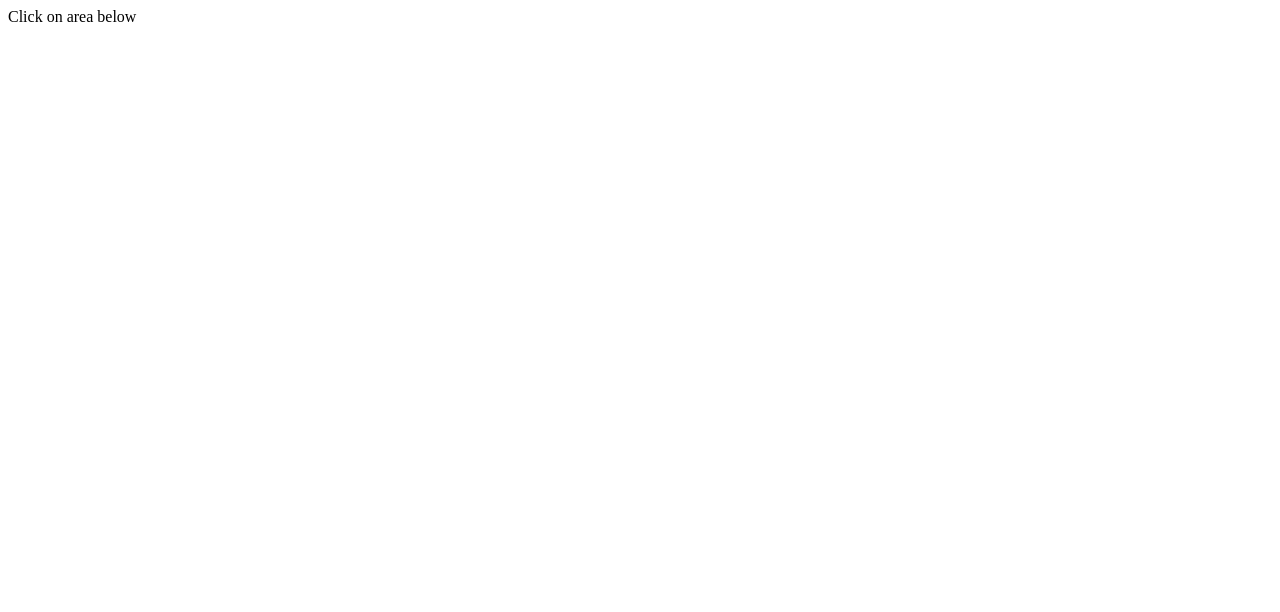
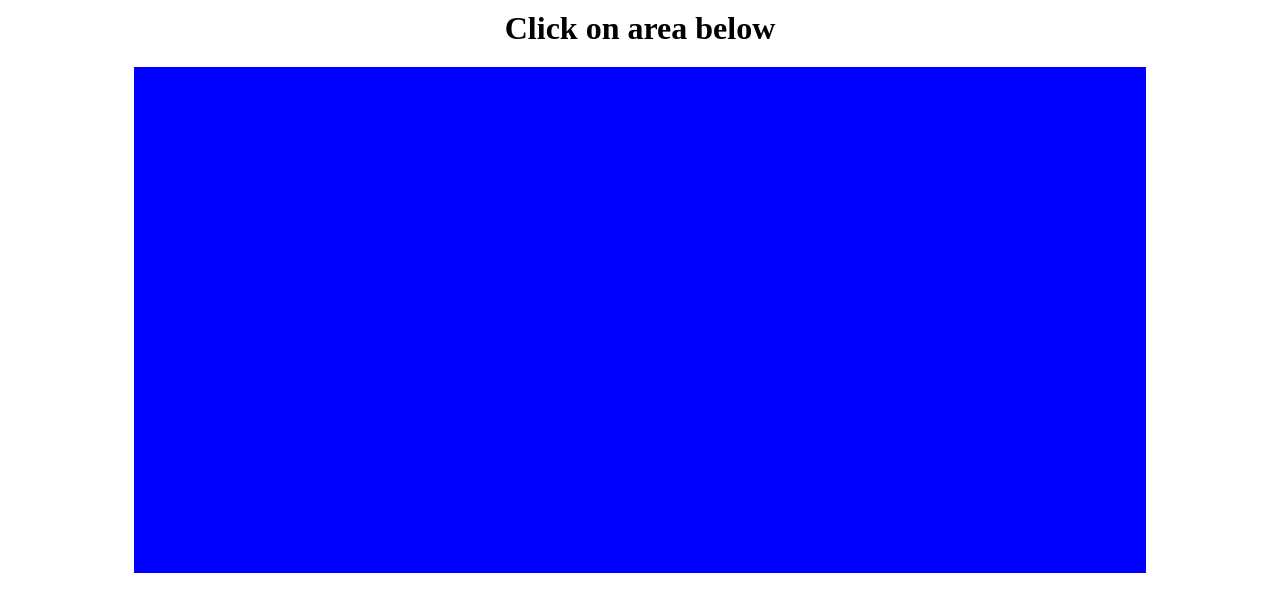
Before and after one commit to JohnyMielony07/Cracking-ice, a plain HTML site: page index.html in a window 1280 px wide. Drawn offline with Linux system fonts and the light colour scheme.

Commit message:
add style file

```diff
--- a/index.html
+++ b/index.html
@@ -5,6 +5,7 @@
     <meta name="viewport" content="width=device-width, initial-scale=1.0">
     <meta http-equiv="X-UA-Compatible" content="ie=edge">
     <title>Cracking ice</title>
+    <link rel="stylesheet" href="main.css">
 </head>
 <body>
     <div id="info">
--- /dev/null
+++ b/main.css
@@ -0,0 +1,20 @@
+#canvas-section
+{
+    width: 100%;
+    height: 100%;
+}
+canvas
+{
+    display: block;
+    width: 80%;
+    height: 80%;
+    margin: 20px auto;
+    background-color: blue;
+}
+#info
+{
+    text-align: center;
+    font-size: 2em;
+    font-weight: bold;
+    margin: 10px;
+}
```
